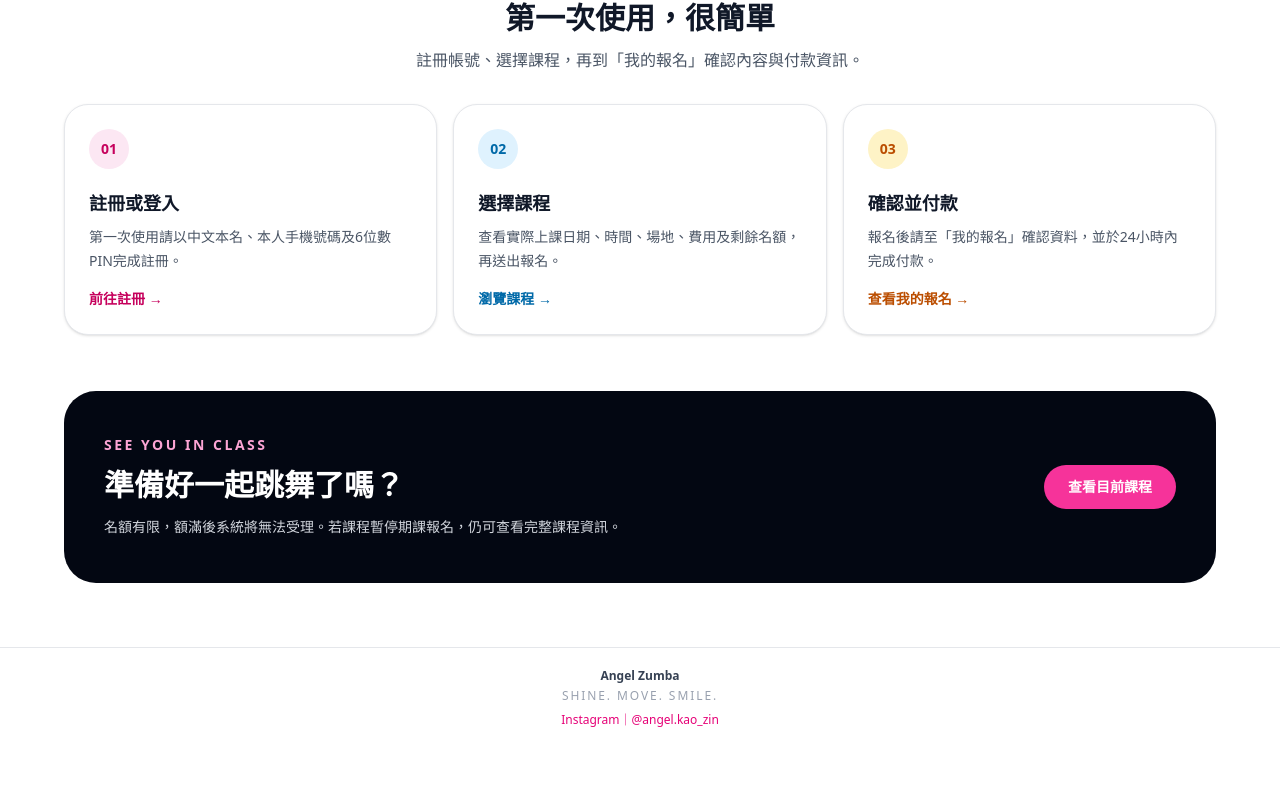
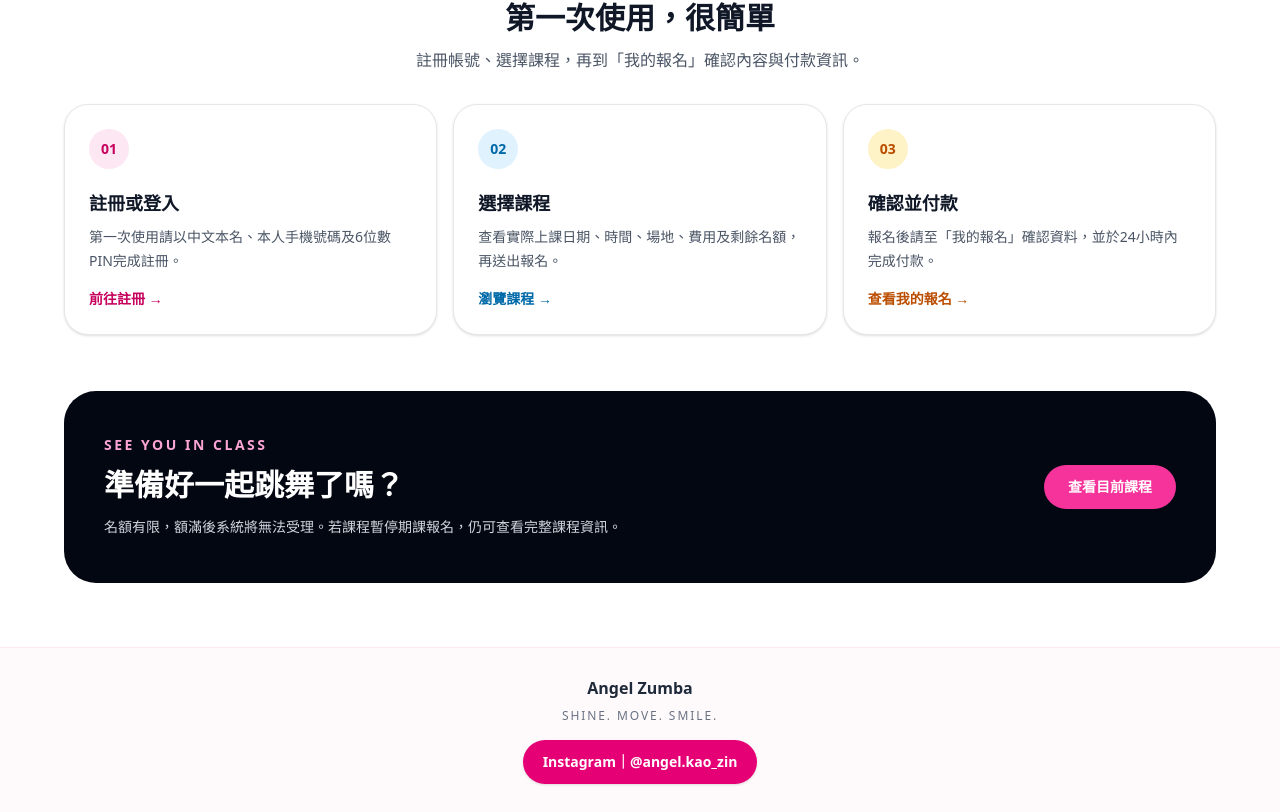
Before and after one commit to angel065430-dev/dance-class-manager, a Vue app: page / in a window 1280 px wide. Shown: the part 854-1666 px from the top of the page. Before the commit the page ends 1602 px from the top, so only its background shows below. Built offline with nearby package versions, Linux system fonts and the light colour scheme; no server answers.

Commit message:
Improve homepage footer visibility

```diff
--- a/src/layouts/AppShell.vue
+++ b/src/layouts/AppShell.vue
@@ -116,14 +116,14 @@ async function handleLogout() {
       <slot />
     </main>
 
-    <footer class="border-t border-gray-200 px-4 py-5 text-center text-xs">
-      <p class="font-semibold text-gray-700">{{ appName }}</p>
-      <p class="mt-1 tracking-[0.16em] text-gray-400">SHINE. MOVE. SMILE.</p>
+    <footer class="border-t border-pink-100 bg-pink-50/40 px-4 py-7 text-center">
+      <p class="text-base font-bold text-gray-800">{{ appName }}</p>
+      <p class="mt-2 text-xs font-medium tracking-[0.16em] text-gray-500">SHINE. MOVE. SMILE.</p>
       <a
         href="https://www.instagram.com/angel.kao_zin/"
         target="_blank"
         rel="noopener noreferrer"
-        class="mt-2 inline-block font-medium text-pink-600 transition hover:text-pink-700 hover:underline"
+        class="mt-4 inline-flex min-h-11 items-center justify-center rounded-full bg-pink-600 px-5 py-2.5 text-sm font-semibold text-white shadow-sm transition hover:bg-pink-700 focus:outline-none focus:ring-2 focus:ring-pink-400 focus:ring-offset-2"
         aria-label="在 Instagram 查看 Angel Zumba"
       >
         Instagram｜@angel.kao_zin
```
